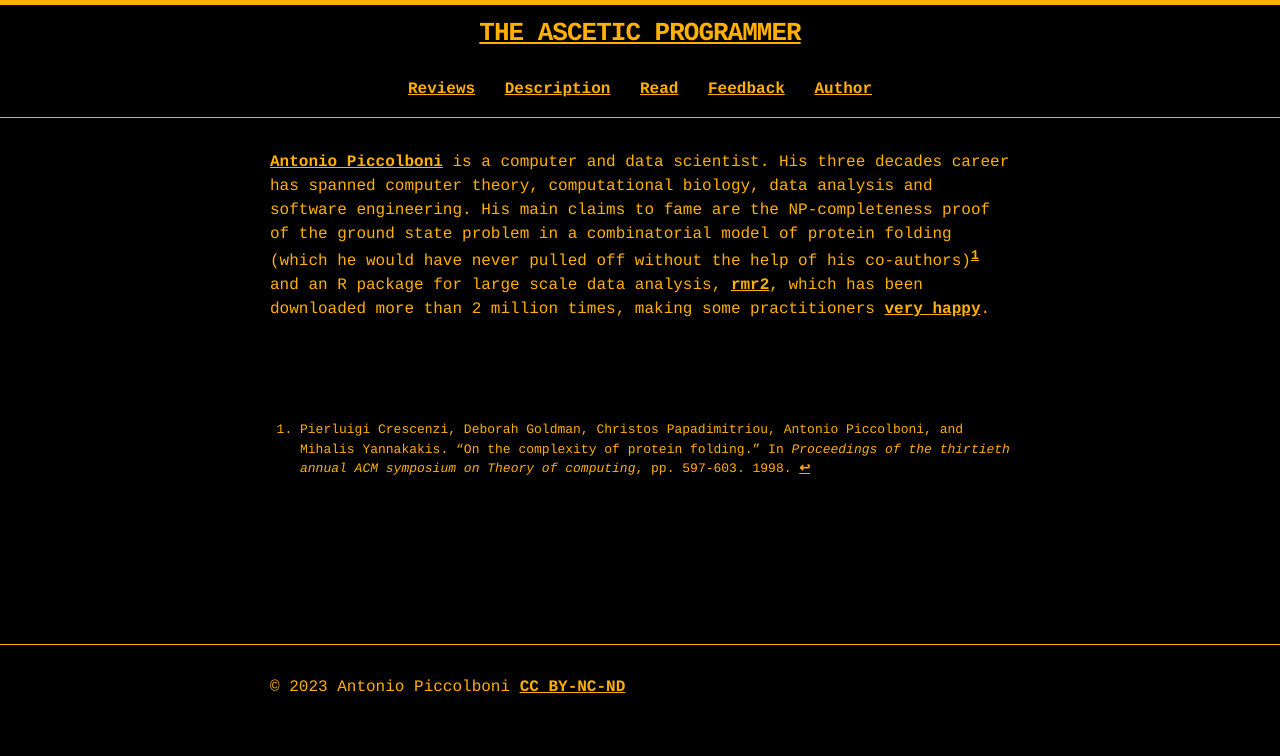
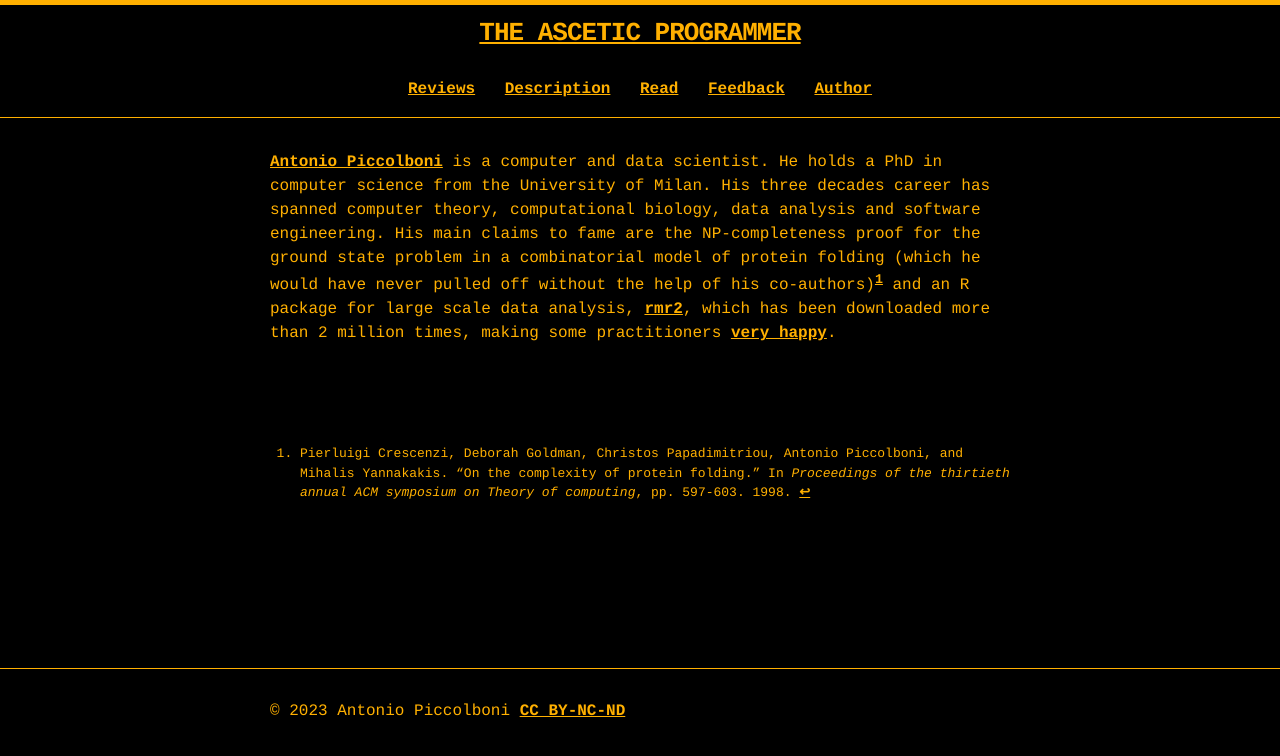
Before and after one commit to piccolbo/asceticprogrammer.info, a Jekyll site: the page built from about.md, in a window 1280 px wide. Shown: the top 756 px of the page. Built offline with Jekyll 4.4.1, drawn with Linux system fonts in a browser that asks for light colours; nearby versions of some CDN libraries.

Commit message:
added education

```diff
--- a/about.md
+++ b/about.md
@@ -4,6 +4,6 @@ title: About
 ---
 
 
-[Antonio Piccolboni](https://piccolboni.info) is a computer and data scientist. His three decades career has spanned computer theory, computational biology, data analysis and software engineering. His main claims to fame are the NP-completeness proof of the ground state problem in a combinatorial model of protein folding (which he would have never pulled off without the help of his co-authors)[^1] and an R package for large scale data analysis, [rmr2](https://github.com/RevolutionAnalytics/rmr2), which has been downloaded more than 2 million times, making some practitioners [very happy](https://groups.google.com/g/rhadoop/c/CUHaESXQJ2Y/m/fyQzMHRkfv0J).
+[Antonio Piccolboni](https://piccolboni.info) is a computer and data scientist. He holds a PhD in computer science from the University of Milan. His three decades career has spanned computer theory, computational biology, data analysis and software engineering. His main claims to fame are the NP-completeness proof for the ground state problem in a combinatorial model of protein folding (which he would have never pulled off without the help of his co-authors)[^1] and an R package for large scale data analysis, [rmr2](https://github.com/RevolutionAnalytics/rmr2), which has been downloaded more than 2 million times, making some practitioners [very happy](https://groups.google.com/g/rhadoop/c/CUHaESXQJ2Y/m/fyQzMHRkfv0J).
 
 [^1]: Pierluigi Crescenzi, Deborah Goldman, Christos Papadimitriou, Antonio Piccolboni, and Mihalis Yannakakis. "On the complexity of protein folding." In *Proceedings of the thirtieth annual ACM symposium on Theory of computing*, pp. 597-603. 1998.
```
